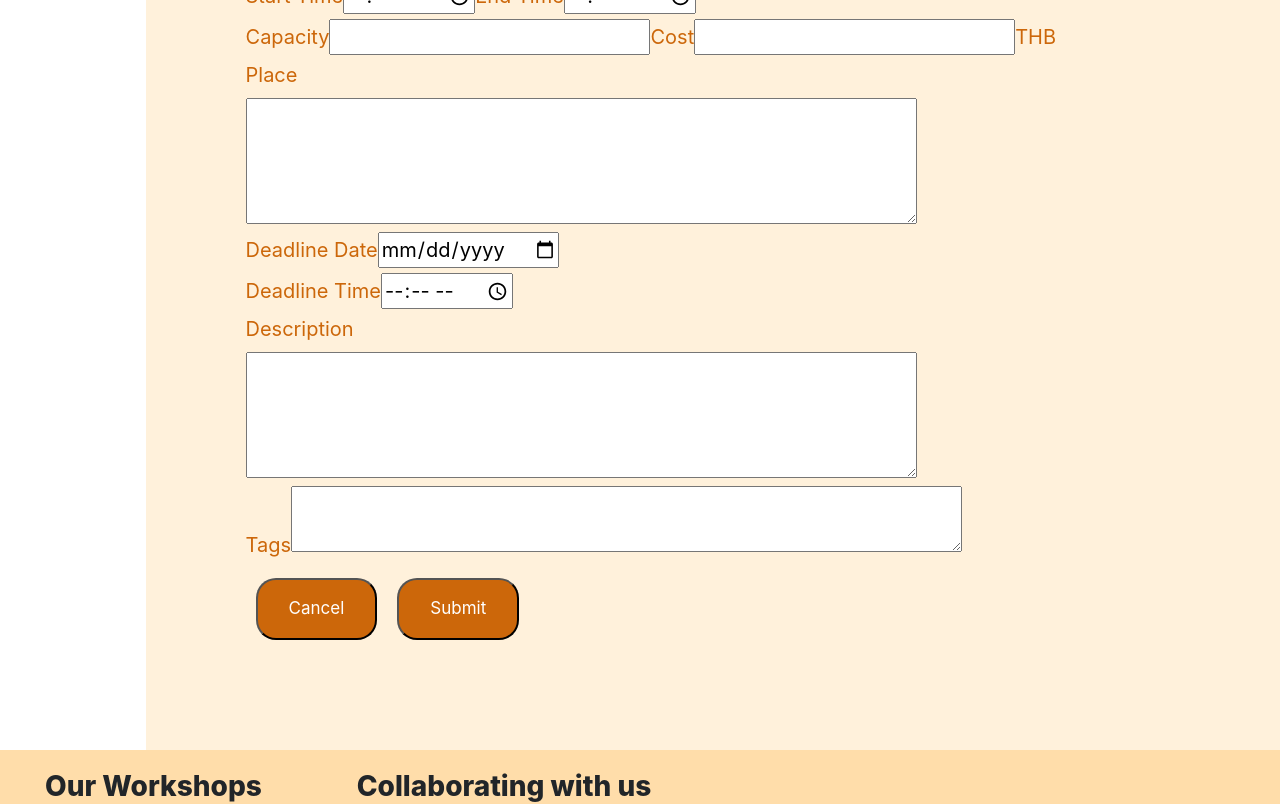
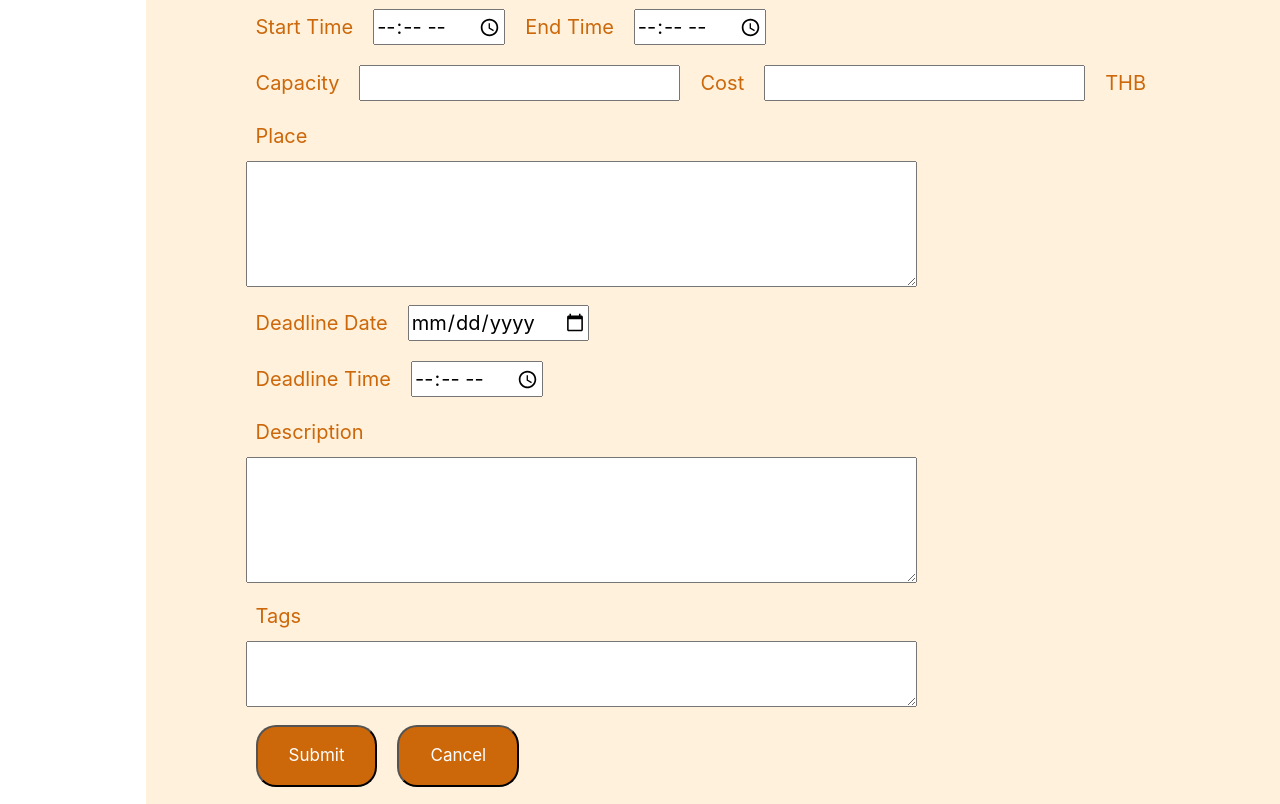
Before and after one commit to 2110423-2019-2/sec1_TerkyCompany-Frontend, a React (Create React App) app: page /workshopeditor in a window 1280 px wide. Shown: the part 380-1184 px from the top of the page. Built offline with nearby package versions, Linux system fonts and the light colour scheme.

Commit message:
Make CSS more clean

```diff
--- a/src/Components/Workshop_editor/WorkshopEditorPage.css
+++ b/src/Components/Workshop_editor/WorkshopEditorPage.css
@@ -53,14 +53,21 @@
     margin-top: 50px;
   }
 
+  .form-body label {
+    margin: 10px;
+  }
+
+  .form-body input {
+    margin: 10px;
+  }
+
   .button-body {
     font-size: 25px;
   }
 
-  .mybutton {
+  #button-body button {
     background-color:#cc670a;
     border-radius:20px;
-    display:inline-block;
     cursor:pointer;
     color:#ffffff;
     font-size:17px;
@@ -69,15 +76,11 @@
     margin: 10px;
   }
 
-  .myButton:hover {
-    background-color:#E48D26;
+  #button-body button:hover {
+    background-color:rgb(248, 136, 0);
   }
 
-  .myButton:active {
+  #button-body button:active {
     position:relative;
     top:1px;
   }
-
-  .attribute {
-    margin: 10px;
-  }
--- a/src/Components/Workshop_editor/WorkshopEditorPage.js
+++ b/src/Components/Workshop_editor/WorkshopEditorPage.js
@@ -48,7 +48,7 @@ class Workshoplistpage extends Component {
                         <div className="dropdown-divider"></div>
                         <div className="form-body">
                         <form>
-                            <label className="attribute">Workshop's Name</label>
+                            <label>Workshop's Name</label>
                             <input type="text" name="workshopname" />
                             <br />
                             <label>Date</label>
@@ -80,13 +80,14 @@ class Workshoplistpage extends Component {
                             <textarea name="description" rows="4" cols="50"/>
                             <br />
                             <label>Tags</label>
+                            <br />
                             <textarea name="tags" rows="2" cols="50"/>
                             <br />
                             </form>
                         </div>
-                        <div className="button-body">
-                                <button className="mybutton" onClick={() => this.cancelclick()}>Cancel</button>
-                                <button className="mybutton" onClick={() => this.submitclick()}>Submit</button>
+                        <div id="button-body">
+                            <button className="mybutton" onClick={() => this.submitclick()}>Submit</button>
+                            <button className="mybutton" onClick={() => this.cancelclick()}>Cancel</button>
                         </div>
                     </div>
                 </div>
```
